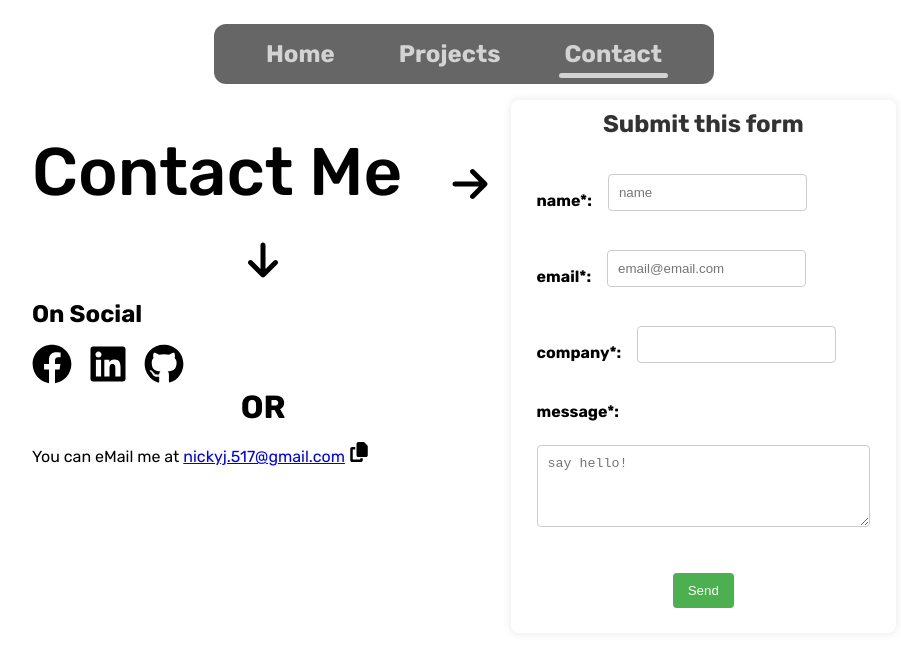
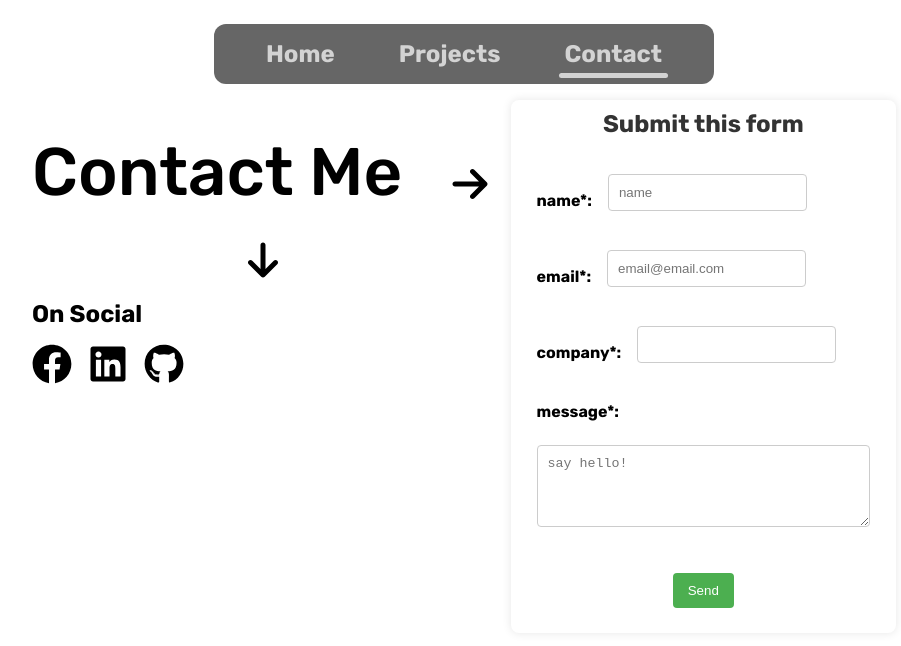
Before and after one commit to Nick-Jackson-dev/personal-portfolio_V1, a React (Create React App) app in the folder frontend/: page /contact in a window 1280 px wide. Shown: the top 646 px of the page, without its empty margins (176-1077 px from the left). Built offline with nearby package versions, Linux system fonts and the light colour scheme.

Commit message:
finished contact form code
added pending state that disables the submit button and the form gets cleared
Added the html to the message sent that explains more of what the user enters in the inputs.
added some styles for disabled buttons.

```diff
--- a/frontend/src/index.css
+++ b/frontend/src/index.css
@@ -29,3 +29,9 @@ code {
   font-family: source-code-pro, Menlo, Monaco, Consolas, "Courier New",
     monospace;
 }
+
+button[disabled],
+.button[disabled] {
+  cursor: not-allowed;
+  background-color: grey;
+}
--- a/frontend/src/pages/Contact.tsx
+++ b/frontend/src/pages/Contact.tsx
@@ -51,11 +51,11 @@ export default function Contact() {
 
               <SocialSection />
 
-              <p style={{ fontWeight: "bold", fontSize: "2em", margin: "0" }}>
+              {/* <p style={{ fontWeight: "bold", fontSize: "2em", margin: "0" }}>
                 OR
-              </p>
+              </p> */}
 
-              <EmailSection styles={{ textAlign: "left" }} />
+              {/* <EmailSection styles={{ textAlign: "left" }} /> */}
             </>
           }
           rightSideJSX={<ContactForm />}
@@ -72,7 +72,7 @@ export default function Contact() {
       <SingleColumn className="page-wrapper">
         <Heading />
 
-        <EmailSection styles={{ textAlign: "center" }} />
+        {/* <EmailSection styles={{ textAlign: "center" }} /> */}
 
         <p style={{ fontWeight: "bold", fontSize: "2em", margin: "0" }}>OR</p>
 
@@ -106,25 +106,25 @@ const Heading = () => {
 type EmailSectionProps = {
   styles?: CSSProperties
 }
-const EmailSection = ({ styles }: EmailSectionProps) => {
-  return (
-    <section style={styles}>
-      <p>
-        You can eMail me at{" "}
-        <a href="mailto:nickyj.517@gmail.com">nickyj.517@gmail.com</a>
-        <CopyToClipboard text="nickyj.517@gmail.com">
-          <Icon
-            src={CopyIcon}
-            size="xs"
-            shape="square"
-            clickable
-            styles={{ marginLeft: "0.25rem" }}
-          />
-        </CopyToClipboard>
-      </p>
-    </section>
-  )
-}
+// const EmailSection = ({ styles }: EmailSectionProps) => {
+//   return (
+//     <section style={styles}>
+//       <p>
+//         You can eMail me at{" "}
+//         <a href="mailto:nickyj.517@gmail.com">nickyj.517@gmail.com</a>
+//         <CopyToClipboard text="nickyj.517@gmail.com">
+//           <Icon
+//             src={CopyIcon}
+//             size="xs"
+//             shape="square"
+//             clickable
+//             styles={{ marginLeft: "0.25rem" }}
+//           />
+//         </CopyToClipboard>
+//       </p>
+//     </section>
+//   )
+// }
 
 const SocialSection = () => {
   return (
@@ -151,6 +151,7 @@ const INITIAL_FORM_DATA: IContactFormData = {
 
 const ContactForm = () => {
   const [formData, setFormData] = useState<IContactFormData>(INITIAL_FORM_DATA)
+  const [isPending, setIsPending] = useState<boolean>(false)
 
   const updateFields: (
     e: ChangeEvent<HTMLInputElement | HTMLTextAreaElement>
@@ -162,8 +163,13 @@ const ContactForm = () => {
     }))
   }
 
+  const clearForm = () => {
+    setFormData(INITIAL_FORM_DATA)
+  }
+
   const handleSubmit: (e: FormEvent) => void = async (e) => {
     e.preventDefault()
+    setIsPending(true)
 
     try {
       const response = await fetch("http://localhost:8000/send-email", {
@@ -178,16 +184,21 @@ const ContactForm = () => {
       if (response.ok) {
         console.log("Email sent successfully")
         // Add any success handling code here
+        setIsPending(false)
+        alert("Message sent. Thank you for reaching out!")
       } else {
         console.error("Error sending email:", await response.text())
         // Add any error handling code here
+        setIsPending(false)
+        alert(`Message not sent: ${await response.text()}`)
       }
     } catch (error) {
       console.error("Error:", error)
       // Add any error handling code here
+      setIsPending(false)
+      alert(`Message not sent: ${error}`)
     }
-
-    console.log(formData)
+    clearForm()
   }
 
   return (
@@ -237,7 +248,7 @@ const ContactForm = () => {
           rows={4}
         />
       </BasicFormBody>
-      <button>Send</button>
+      <button disabled={isPending}>{!isPending ? "Send" : "Sending..."}</button>
     </form>
   )
 }
```
Also changed, not shown: 1 other file (tests, documents, lock files or other folders).
